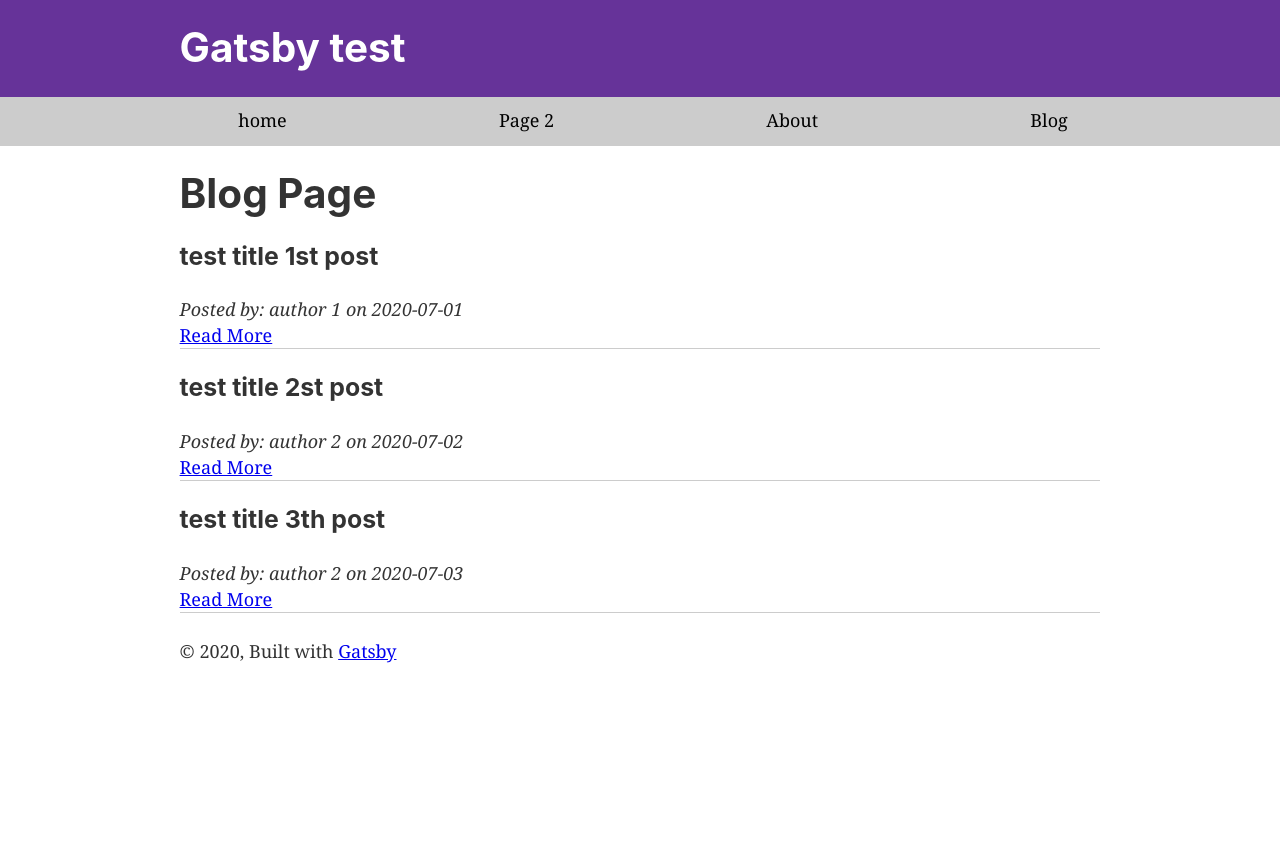
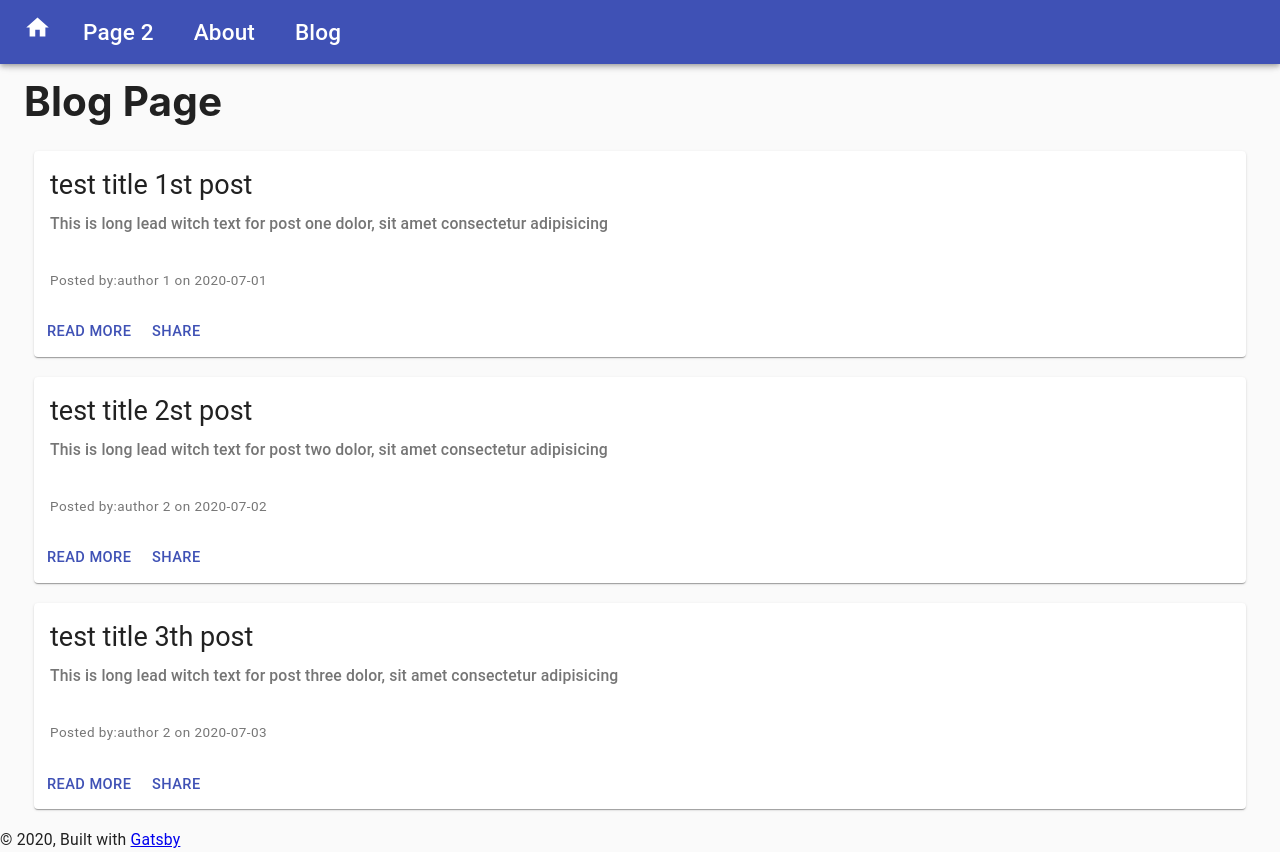
Before and after one commit to ArturJakiel/gatsby-materialui-with-strapi-cms, a Gatsby site: page /blog in a window 1280 px wide. Before the commit the page ends 800 px from the top, so only its background shows below. Built offline with nearby package versions, Linux system fonts and the light colour scheme; Gatsby itself is replaced by a stand-in of ours.

Commit message:
add material ui

```diff
--- a/gatsby-node.js
+++ b/gatsby-node.js
@@ -38,6 +38,7 @@ exports.createPages = async ({ graphql, actions }) => {
               title
               date
               author
+              lead
             }
           }
         }
--- /dev/null
+++ b/src/components/MediaBlogCard.jsx
@@ -0,0 +1,49 @@
+/* eslint-disable react/prop-types */
+import React from "react";
+import { makeStyles } from "@material-ui/core/styles";
+import Card from "@material-ui/core/Card";
+import CardActionArea from "@material-ui/core/CardActionArea";
+import CardActions from "@material-ui/core/CardActions";
+import CardContent from "@material-ui/core/CardContent";
+import Button from "@material-ui/core/Button";
+import Typography from "@material-ui/core/Typography";
+
+const useStyles = makeStyles({
+  root: {
+    margin: "20px 10px",
+  },
+});
+
+export default function MediaCard(props) {
+  const classes = useStyles();
+
+  return (
+    <Card className={classes.root}>
+      <CardActionArea href={props.link}>
+        <>
+          <CardContent>
+            <Typography gutterBottom variant="h5" component="h2">
+              {props.title}
+            </Typography>
+            <Typography variant="subtitle2" color="textSecondary" component="p">
+              {props.lead}
+            </Typography>
+          </CardContent>
+          <CardContent>
+            <Typography variant="caption" color="textSecondary" component="p">
+              Posted by:{props.author} on {props.date}
+            </Typography>
+          </CardContent>
+        </>
+      </CardActionArea>
+      <CardActions>
+        <Button size="small" color="primary" href={props.link}>
+          Read More
+        </Button>
+        <Button size="small" color="primary">
+          Share
+        </Button>
+      </CardActions>
+    </Card>
+  );
+}
--- a/src/content/blog/post-1/index.md
+++ b/src/content/blog/post-1/index.md
@@ -4,6 +4,7 @@ slug: "post-one"
 date: "2020-07-01"
 title: "test title 1st post"
 author: "author 1"
+lead: "This is long lead witch text for post one dolor, sit amet consectetur adipisicing"
 ---
 
 # H1 TEXT
--- a/src/content/blog/post-2/index.md
+++ b/src/content/blog/post-2/index.md
@@ -4,6 +4,7 @@ slug: "post-two"
 date: "2020-07-02"
 title: "test title 2st post"
 author: "author 2"
+lead: "This is long lead witch text for post two dolor, sit amet consectetur adipisicing"
 ---
 
 # H1 TEXT
--- a/src/content/blog/post-3/index.md
+++ b/src/content/blog/post-3/index.md
@@ -4,6 +4,7 @@ slug: "post-three"
 date: "2020-07-03"
 title: "test title 3th post"
 author: "author 2"
+lead: "This is long lead witch text for post three dolor, sit amet consectetur adipisicing"
 ---
 
 # H1 TEXT
--- a/src/layouts/layout.css
+++ b/src/layouts/layout.css
@@ -1,5 +1,5 @@
 html {
-  font-family: sans-serif;
+  font-family: Arial, Helvetica, sans-serif;
   -ms-text-size-adjust: 100%;
   -webkit-text-size-adjust: 100%;
 }
--- a/src/layouts/mainLayout.jsx
+++ b/src/layouts/mainLayout.jsx
@@ -7,11 +7,85 @@
 
 import React from "react";
 import PropTypes from "prop-types";
-import { useStaticQuery, graphql } from "gatsby";
+import { Link, useStaticQuery, graphql } from "gatsby";
+
+import AppBar from "@material-ui/core/AppBar";
+import Toolbar from "@material-ui/core/Toolbar";
+import Typography from "@material-ui/core/Typography";
+import { makeStyles } from "@material-ui/core/styles";
+import CssBaseline from "@material-ui/core/CssBaseline";
+import useScrollTrigger from "@material-ui/core/useScrollTrigger";
+import Box from "@material-ui/core/Box";
+import Container from "@material-ui/core/Container";
+import Slide from "@material-ui/core/Slide";
+import Fab from "@material-ui/core/Fab";
+import KeyboardArrowUpIcon from "@material-ui/icons/KeyboardArrowUp";
+import Zoom from "@material-ui/core/Zoom";
+import IconButton from "@material-ui/core/IconButton";
+import HomeIcon from "@material-ui/icons/Home";
+
+import grey from "@material-ui/core/colors/grey";
 
 import Header from "../components/menu/header";
 import Menu from "../components/menu/menu";
+
 import "./layout.css";
+
+const useStyles = makeStyles((theme) => ({
+  root: {
+    position: "fixed",
+    bottom: theme.spacing(2),
+    right: theme.spacing(2),
+  },
+}));
+
+const ScrollTop = (props) => {
+  const { children } = props;
+  const classes = useStyles();
+
+  const trigger = useScrollTrigger({
+    target: window,
+    disableHysteresis: true,
+    threshold: 100,
+  });
+
+  const handleClick = (event) => {
+    const anchor = (event.target.ownerDocument || document).querySelector(
+      "#back-to-top-anchor"
+    );
+
+    if (anchor) {
+      anchor.scrollIntoView({ behavior: "smooth", block: "center" });
+    }
+  };
+
+  return (
+    <Zoom in={trigger}>
+      <div onClick={handleClick} role="presentation" className={classes.root}>
+        {children}
+      </div>
+    </Zoom>
+  );
+};
+
+ScrollTop.propTypes = {
+  children: PropTypes.element.isRequired,
+};
+
+function HideOnScroll(props) {
+  const { children } = props;
+  const trigger = useScrollTrigger({ target: window });
+
+  return (
+    <Slide appear={false} direction="down" in={!trigger}>
+      {children}
+    </Slide>
+  );
+}
+
+HideOnScroll.propTypes = {
+  children: PropTypes.element.isRequired,
+};
 
 const Footer = () => {
   return (
@@ -23,31 +97,59 @@ const Footer = () => {
   );
 };
 
-const Layout = ({ children }) => {
-  const data = useStaticQuery(graphql`
-    query SiteTitleQuery {
-      site {
-        siteMetadata {
-          title
-        }
-      }
-    }
-  `);
+const linkStyle = {
+  color: "white",
+  textDecoration: "none",
+  padding: "0 20px",
+  "& :hover": {
+    color: "red",
+  },
+};
+
+const Layout = (props) => {
+  // const data = useStaticQuery(graphql`
+  //   query SiteTitleQuery {
+  //     site {
+  //       siteMetadata {
+  //         title
+  //       }
+  //     }
+  //   }
+  // `);
 
   return (
     <>
-      <Header siteTitle={data.site.siteMetadata.title} />
-      <Menu />
-      <div
-        style={{
-          margin: `0 auto`,
-          maxWidth: 960,
-          padding: `0 1.0875rem 1.45rem`,
-        }}
-      >
-        <main>{children}</main>
-        <Footer />
-      </div>
+      <CssBaseline />
+      <HideOnScroll {...props}>
+        <AppBar>
+          <Toolbar>
+            <IconButton edge="start" color="inherit" aria-label="menu">
+              <Link to="/">
+                <HomeIcon style={{ color: "white" }} />
+              </Link>
+            </IconButton>
+            <Link to="/page-2/" style={linkStyle}>
+              <Typography variant="h6">Page 2</Typography>
+            </Link>
+            <Link to="/about/" style={linkStyle}>
+              <Typography variant="h6">About</Typography>
+            </Link>
+            <Link to="/blog/" style={linkStyle}>
+              <Typography variant="h6">Blog</Typography>
+            </Link>
+          </Toolbar>
+        </AppBar>
+      </HideOnScroll>
+      <Toolbar id="back-to-top-anchor" />
+      <Container>
+        <Box my={2}>{props.children}</Box>
+      </Container>
+      <ScrollTop {...props}>
+        <Fab color="secondary" size="small" aria-label="scroll back to top">
+          <KeyboardArrowUpIcon />
+        </Fab>
+      </ScrollTop>
+      <Footer />
     </>
   );
 };
--- a/src/pages/blog.jsx
+++ b/src/pages/blog.jsx
@@ -4,6 +4,7 @@ import { Link, graphql } from "gatsby";
 
 import Layout from "../layouts/mainLayout";
 import SEO from "../components/seo";
+import MediaCard from "../components/MediaBlogCard";
 
 const blogPage = ({ data }) => {
   return (
@@ -11,18 +12,14 @@ const blogPage = ({ data }) => {
       <SEO title="Blog Page" />
       <h1>Blog Page</h1>
       {data.allMarkdownRemark.edges.map((post) => (
-        <div key={post.node.id}>
-          <h3>{post.node.frontmatter.title}</h3>
-          <span>
-            <i>
-              Posted by: {post.node.frontmatter.author} on {post.node.frontmatter.date}
-            </i>
-          </span>
-          <br />
-          <Link to={post.node.frontmatter.path}>Read More</Link>
-          <br />
-          <hr />
-        </div>
+        <MediaCard
+          key={post.node.id}
+          title={post.node.frontmatter.title}
+          lead={post.node.frontmatter.lead}
+          author={post.node.frontmatter.author}
+          date={post.node.frontmatter.date}
+          link={post.node.frontmatter.path}
+        />
       ))}
     </Layout>
   );
@@ -39,6 +36,7 @@ export const pageQuery = graphql`
             title
             date
             author
+            lead
           }
         }
       }
@@ -46,3 +44,19 @@ export const pageQuery = graphql`
   }
 `;
 export default blogPage;
+
+/*
+<div key={post.node.id}>
+          <h3>{post.node.frontmatter.title}</h3>
+          <span>
+            <i>
+              Posted by: {post.node.frontmatter.author} on {post.node.frontmatter.date}
+            </i>
+          </span>
+          <br />
+          <Link to={post.node.frontmatter.path}>Read More</Link>
+          <br />
+          <hr />
+        </div>
+
+*/
--- a/src/template/blogPost.jsx
+++ b/src/template/blogPost.jsx
@@ -1,17 +1,34 @@
 /* eslint-disable react/no-danger */
 /* eslint-disable react/prop-types */
 import React from "react";
-import { Link, graphql } from "gatsby";
+import { graphql } from "gatsby";
+
+import Typography from "@material-ui/core/Typography";
+import Breadcrumbs from "@material-ui/core/Breadcrumbs";
+import { Link as MaterialLink } from "@material-ui/core";
 
 import Layout from "../layouts/mainLayout";
+
+const BlogBreadcrumbs = ({ title }) => {
+  return (
+    <Breadcrumbs aria-label="breadcrumb">
+      <MaterialLink color="inherit" href="/">
+        Home
+      </MaterialLink>
+      <MaterialLink color="inherit" href="/blog">
+        Blog
+      </MaterialLink>
+      <Typography color="textPrimary">{title}</Typography>
+    </Breadcrumbs>
+  );
+};
 
 const BlogPostTemplate = ({ data }) => {
   const post = data.markdownRemark;
 
   return (
     <Layout>
-      <Link to="/blog">Go Back</Link>
-      <p>HEllo from blog post</p>
+      <BlogBreadcrumbs title={post.frontmatter.title} />
       <hr />
       <h1>{post.frontmatter.title}</h1>
       <h4>
@@ -31,6 +48,7 @@ export const postQuery = graphql`
         title
         author
         date
+        lead
       }
     }
   }
```
Also changed, not shown: src/components/menu/appMenu.jsx (deleted, +0 -100 lines).
